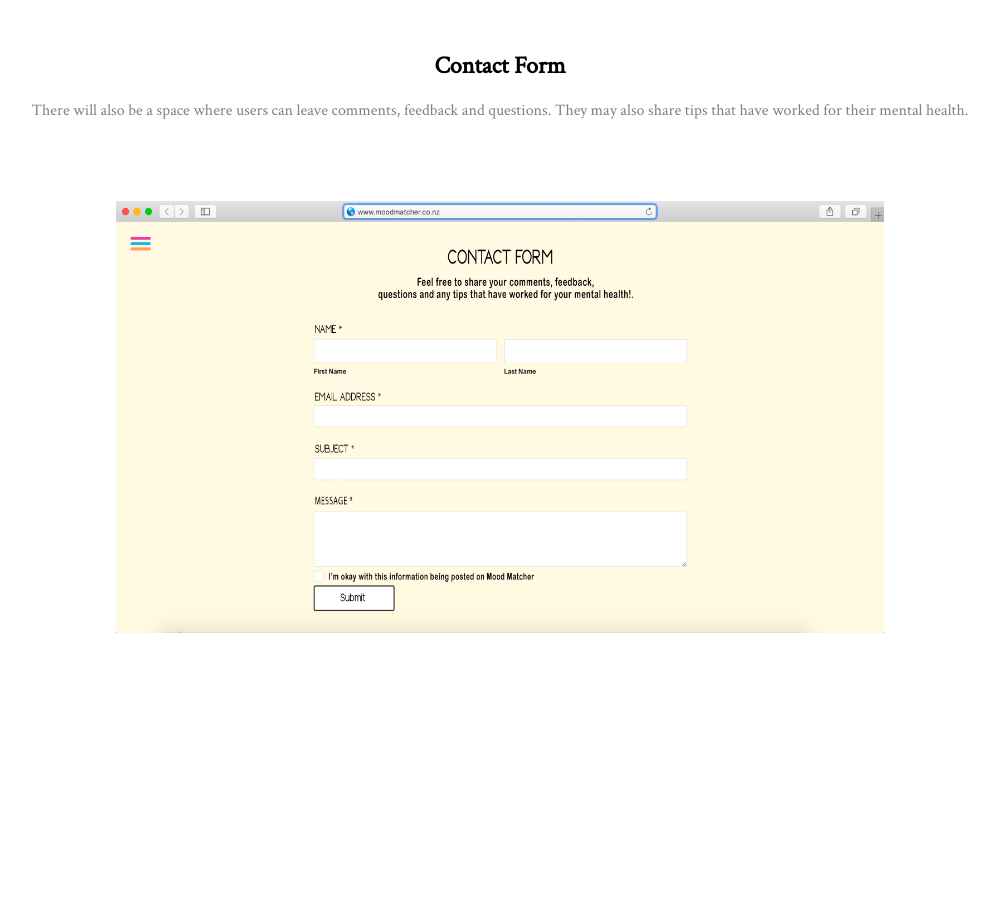
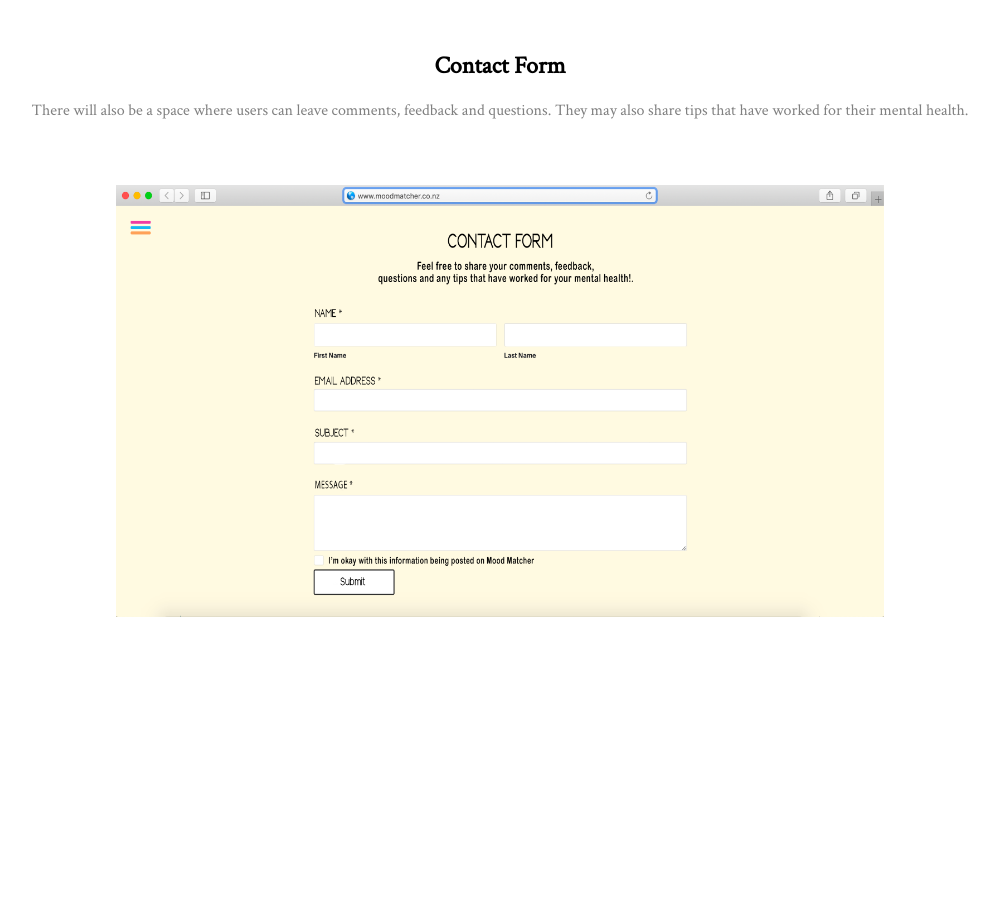
Before and after one commit to sophiameldrum/MoodMatcherProject2, a plain HTML site: page index.html in a window 1280 px wide. Shown: the part 5680-6587 px from the top of the page, without its empty margins (140-1139 px from the left). Drawn offline with Linux system fonts and the light colour scheme.

Commit message:
Update index.html

```diff
--- a/index.html
+++ b/index.html
@@ -107,8 +107,9 @@ The intent of the 'Mood Matcher' will be explained at the top of the website. Th
                                 <div class="content span-5">
                                     <h2 class="major">Contact Form</h2>
                                     <p>There will also be a space where users can leave comments, feedback and questions. They may also share tips that have worked for their mental health.
-</p> <img class="image copy" src="contactform.png"> </p>
+<img class="image copy" src="contactform.png"> </p>
                                 </div>
+
                                 <div class="image filtered tinted" data-position="top right">
                                     <img src="images/pic03.jpg" alt="" />
                                 </div>
```
